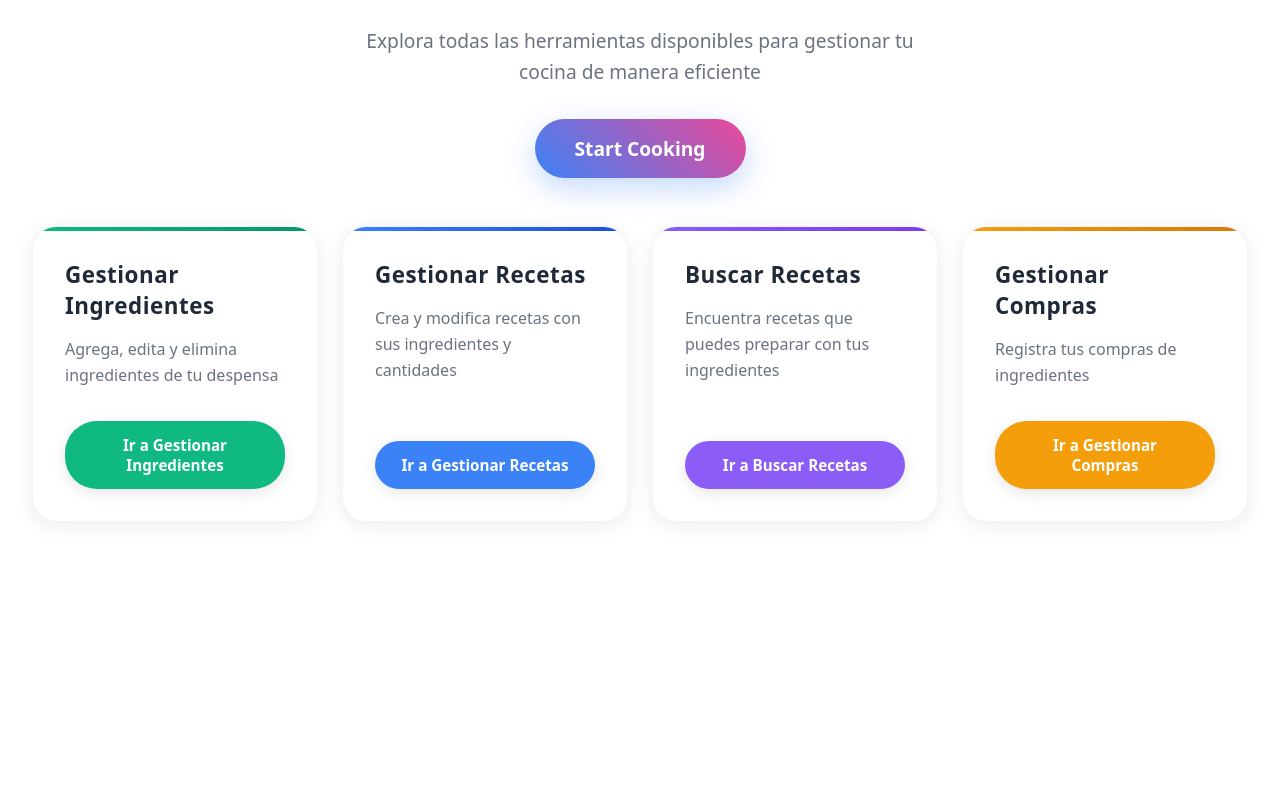
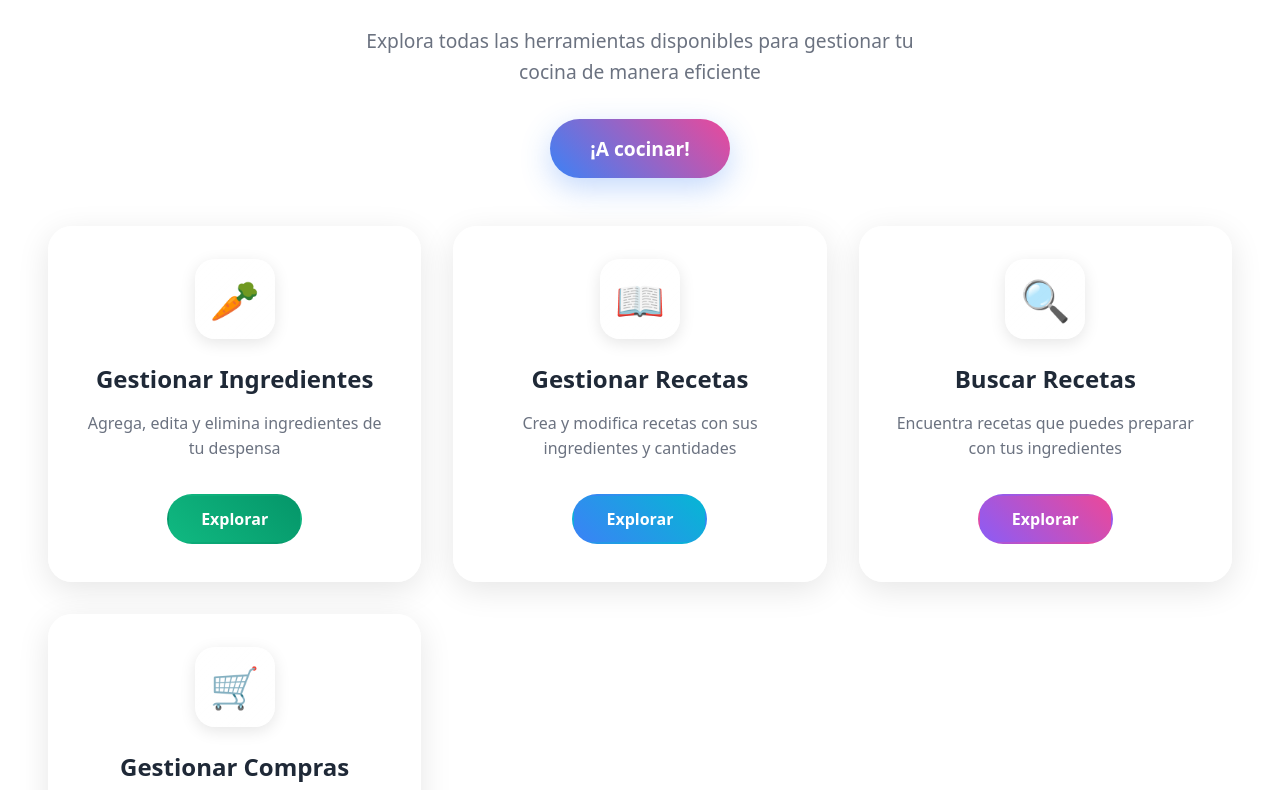
Before and after one commit to LuisDavidFajardoH/BiteCode-test, a React app in the folder frontend/: page / in a window 1280 px wide. Shown: the part 710-1500 px from the top of the page. Before the commit the page ends 1264 px from the top, so only its background shows below. Built offline with nearby package versions, Linux system fonts and the light colour scheme; the HTML template or start-up script is replaced by a standard one.

Commit message:
Revamp Home component and feature card design: transition to modern feature cards with grid layout, enhance styling with new icons, gradients, and hover effects for improved user experience.

```diff
--- a/frontend/src/App.css
+++ b/frontend/src/App.css
@@ -1106,3 +1106,179 @@
   font-size: 1.125rem;
   line-height: 1.6;
 }
+
+/* Modern Feature Cards */
+.modern-features-grid {
+  display: grid;
+  grid-template-columns: repeat(auto-fit, minmax(280px, 1fr));
+  gap: 2rem;
+  margin-top: 3rem;
+  padding: 0 1rem;
+}
+
+.modern-feature-card {
+  background: rgba(255, 255, 255, 0.9);
+  backdrop-filter: blur(20px);
+  border-radius: 24px;
+  padding: 2rem;
+  border: 1px solid rgba(255, 255, 255, 0.2);
+  box-shadow: 0 8px 32px rgba(0, 0, 0, 0.1);
+  transition: all 0.4s cubic-bezier(0.4, 0, 0.2, 1);
+  position: relative;
+  overflow: hidden;
+}
+
+.modern-feature-card::before {
+  content: '';
+  position: absolute;
+  top: 0;
+  left: 0;
+  right: 0;
+  bottom: 0;
+  border-radius: 24px;
+  padding: 2px;
+  background: linear-gradient(45deg,
+    rgba(139, 92, 246, 0.3),
+    rgba(236, 72, 153, 0.3),
+    rgba(59, 130, 246, 0.3),
+    rgba(34, 197, 94, 0.3)
+  );
+  mask: linear-gradient(#fff 0 0) content-box, linear-gradient(#fff 0 0);
+  mask-composite: exclude;
+  opacity: 0;
+  transition: opacity 0.4s ease;
+}
+
+.modern-feature-card:hover::before {
+  opacity: 1;
+}
+
+.modern-feature-card:hover {
+  transform: translateY(-8px) scale(1.02);
+  box-shadow: 0 20px 40px rgba(0, 0, 0, 0.15);
+}
+
+.modern-feature-card.green::before {
+  background: linear-gradient(45deg,
+    rgba(34, 197, 94, 0.4),
+    rgba(16, 185, 129, 0.4)
+  );
+}
+
+.modern-feature-card.blue::before {
+  background: linear-gradient(45deg,
+    rgba(59, 130, 246, 0.4),
+    rgba(6, 182, 212, 0.4)
+  );
+}
+
+.modern-feature-card.purple::before {
+  background: linear-gradient(45deg,
+    rgba(139, 92, 246, 0.4),
+    rgba(236, 72, 153, 0.4)
+  );
+}
+
+.modern-feature-card.orange::before {
+  background: linear-gradient(45deg,
+    rgba(249, 115, 22, 0.4),
+    rgba(239, 68, 68, 0.4)
+  );
+}
+
+.feature-icon-container {
+  display: flex;
+  justify-content: center;
+  margin-bottom: 1.5rem;
+}
+
+.feature-icon {
+  width: 80px;
+  height: 80px;
+  background: linear-gradient(135deg, rgba(255, 255, 255, 0.2), rgba(255, 255, 255, 0.1));
+  border-radius: 20px;
+  display: flex;
+  align-items: center;
+  justify-content: center;
+  font-size: 2.5rem;
+  backdrop-filter: blur(10px);
+  border: 1px solid rgba(255, 255, 255, 0.3);
+  box-shadow: 0 4px 16px rgba(0, 0, 0, 0.1);
+  transition: all 0.3s ease;
+}
+
+.modern-feature-card:hover .feature-icon {
+  transform: scale(1.1) rotate(5deg);
+  box-shadow: 0 8px 24px rgba(0, 0, 0, 0.15);
+}
+
+.feature-content {
+  text-align: center;
+}
+
+.modern-feature-title {
+  font-size: 1.5rem;
+  font-weight: 700;
+  color: #1f2937;
+  margin-bottom: 1rem;
+  line-height: 1.3;
+}
+
+.modern-feature-description {
+  color: #6b7280;
+  font-size: 1rem;
+  line-height: 1.6;
+  margin-bottom: 2rem;
+}
+
+.modern-feature-button {
+  display: inline-block;
+  padding: 0.75rem 2rem;
+  border-radius: 50px;
+  font-weight: 600;
+  text-decoration: none;
+  transition: all 0.3s ease;
+  border: 2px solid transparent;
+  position: relative;
+  overflow: hidden;
+}
+
+.modern-feature-button.green {
+  background: linear-gradient(45deg, #10b981, #059669);
+  color: white;
+}
+
+.modern-feature-button.blue {
+  background: linear-gradient(45deg, #3b82f6, #06b6d4);
+  color: white;
+}
+
+.modern-feature-button.purple {
+  background: linear-gradient(45deg, #8b5cf6, #ec4899);
+  color: white;
+}
+
+.modern-feature-button.orange {
+  background: linear-gradient(45deg, #f97316, #ef4444);
+  color: white;
+}
+
+.modern-feature-button:hover {
+  transform: translateY(-2px);
+  box-shadow: 0 8px 24px rgba(0, 0, 0, 0.2);
+}
+
+.modern-feature-button::before {
+  content: '';
+  position: absolute;
+  top: 0;
+  left: -100%;
+  width: 100%;
+  height: 100%;
+  background: linear-gradient(90deg, transparent, rgba(255, 255, 255, 0.2), transparent);
+  transition: left 0.5s;
+}
+
+.modern-feature-button:hover::before {
+  left: 100%;
+}
--- a/frontend/src/pages/Home.jsx
+++ b/frontend/src/pages/Home.jsx
@@ -16,25 +16,33 @@ function Home() {
       title: 'Gestionar Ingredientes',
       description: 'Agrega, edita y elimina ingredientes de tu despensa',
       link: '/ingredientes',
-      color: 'green'
+      color: 'green',
+      icon: '🥕',
+      gradient: 'from-green-400 to-emerald-500'
     },
     {
       title: 'Gestionar Recetas',
       description: 'Crea y modifica recetas con sus ingredientes y cantidades',
       link: '/recetas',
-      color: 'blue'
+      color: 'blue',
+      icon: '📖',
+      gradient: 'from-blue-400 to-cyan-500'
     },
     {
       title: 'Buscar Recetas',
       description: 'Encuentra recetas que puedes preparar con tus ingredientes',
       link: '/buscar-recetas',
-      color: 'purple'
+      color: 'purple',
+      icon: '🔍',
+      gradient: 'from-purple-400 to-pink-500'
     },
     {
       title: 'Gestionar Compras',
       description: 'Registra tus compras de ingredientes',
       link: '/compras',
-      color: 'orange'
+      color: 'orange',
+      icon: '🛒',
+      gradient: 'from-orange-400 to-red-500'
     }
   ]
 
@@ -99,24 +107,31 @@ function Home() {
         </p>
 
         <Link to="/recetas" className="start-cooking-btn">
-          Start Cooking
+          ¡A cocinar!
         </Link>
 
-        <div className="features-grid">
+        <div className="modern-features-grid">
           {features.map((feature, index) => (
-            <div key={index} className={`feature-card ${feature.color}`}>
-              <h3 className="feature-title">
+            <div key={index} className={`modern-feature-card ${feature.color}`}>
+              <div className="feature-icon-container">
+                <div className="feature-icon">
+                  {feature.icon}
+                </div>
+              </div>
+              <div className="feature-content">
+                <h3 className="modern-feature-title">
                   {feature.title}
                 </h3>
-              <p className="feature-description">
+                <p className="modern-feature-description">
                   {feature.description}
                 </p>
                 <Link
                   to={feature.link}
-                className={`feature-button ${feature.color}`}
+                  className={`modern-feature-button ${feature.color}`}
                 >
-                Ir a {feature.title}
+                  Explorar
                 </Link>
+              </div>
             </div>
           ))}
         </div>
```
Lines whose indentation alone changed are shown as unchanged.
